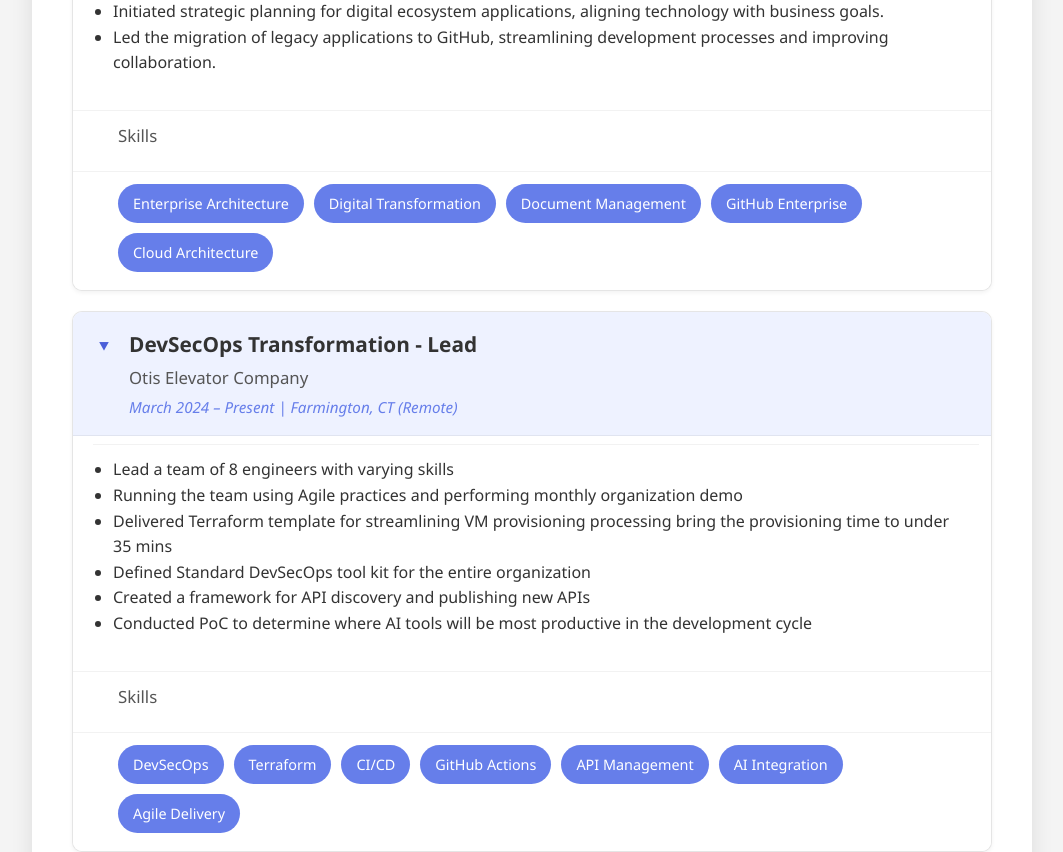
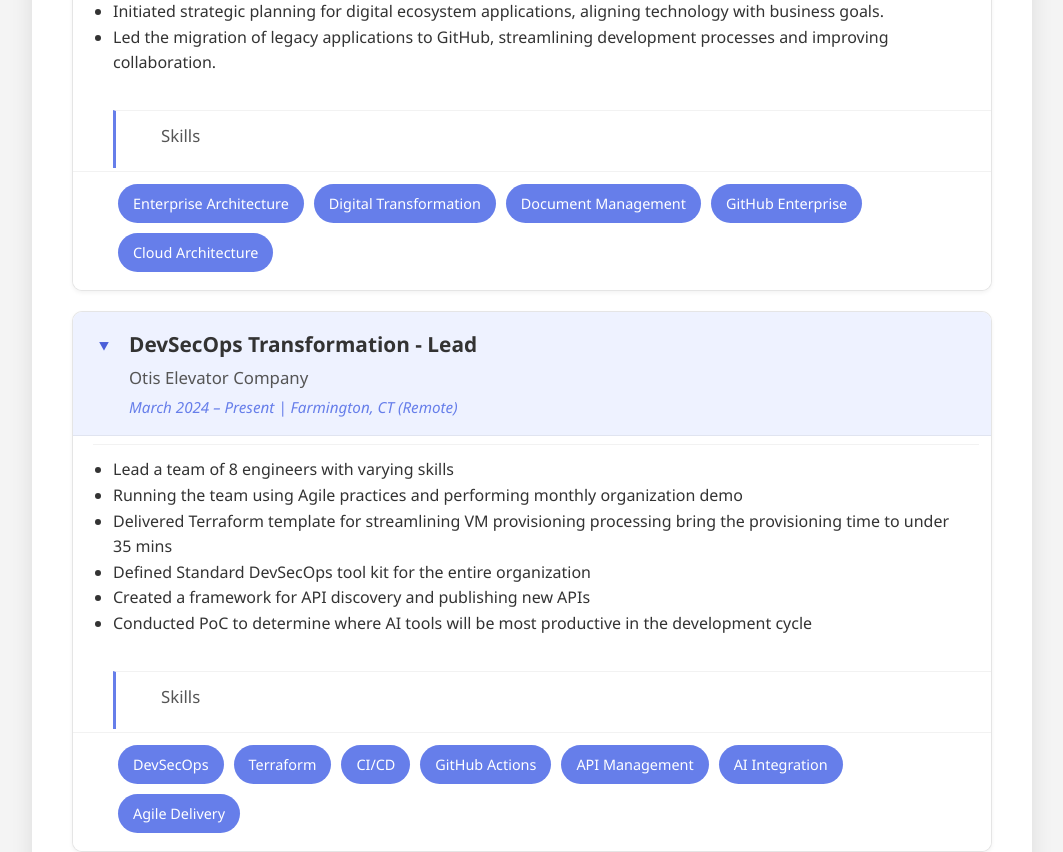
Before and after one commit to r91dua/my-portfolio, a Jekyll site: the page built from index.html, in a window 1280 px wide. Shown: the part 774-1626 px from the top of the page, without its empty margins (108-1171 px from the left). Built offline with Jekyll 4.4.1, drawn with Linux system fonts in a browser that asks for light colours.

Commit message:
Update styles.css

```diff
--- a/assets/css/styles.css
+++ b/assets/css/styles.css
@@ -198,6 +198,15 @@ details.education-item[open]  > :not(summary) {
   animation: fadeIn 0.25s ease-in-out;
 }
 
+.skills-header {
+  font-size: 1.1em;
+  color: #667eea;
+  font-weight: 600;
+  margin: 15px 0 8px 40px; /* aligns with list indent inside the card */
+  border-left: 3px solid #667eea;
+  padding-left: 10px;
+}
+
 /* ===================================================================== */
 /* ========== Animation Keyframes ====================================== */
 /* ===================================================================== */
```
